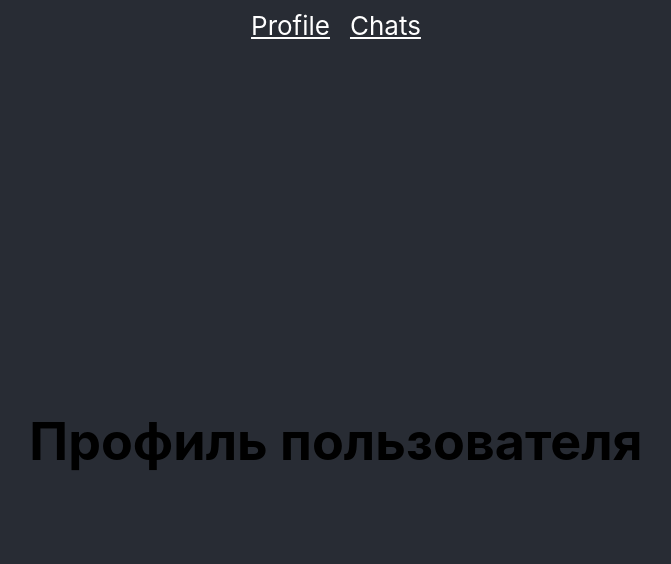
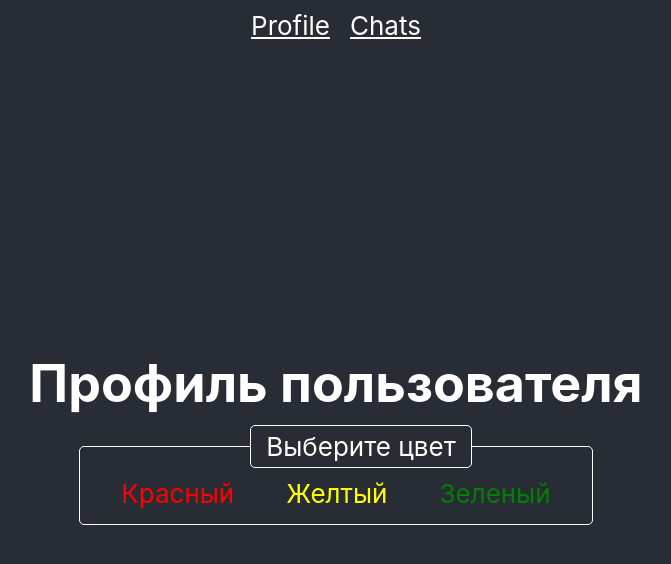
Before and after one commit to Kenshinko/ReactLearn, a React (Create React App) app in the folder Lesson01/app/: page / in a window 1280 px wide. Shown: the top 564 px of the page, without its empty margins (304-975 px from the left). Built offline with nearby package versions, Linux system fonts and the light colour scheme.

Commit message:
lesson05

```diff
--- a/Lesson01/app/package.json
+++ b/Lesson01/app/package.json
@@ -12,8 +12,10 @@
     "@testing-library/user-event": "^13.5.0",
     "react": "^17.0.2",
     "react-dom": "^17.0.2",
+    "react-redux": "^7.2.6",
     "react-router-dom": "^6.2.1",
     "react-scripts": "5.0.0",
+    "redux": "^4.1.2",
     "web-vitals": "^2.1.4"
   },
   "scripts": {
--- a/Lesson01/app/src/components/Profile/index.js
+++ b/Lesson01/app/src/components/Profile/index.js
@@ -1,12 +1,45 @@
+import { useDispatch, useSelector } from 'react-redux';
+import { CHANGE_COLOR } from '../../store/profile/actions';
+
 import './profile.css';
 
 export const Profile = () => {
+  const dispatch = useDispatch();
+  const data = useSelector((state) => state);
+
+  const handleColorChange = (color) => {
+    dispatch({
+      type: CHANGE_COLOR,
+      payload: color.target.id,
+    });
+  }
+
   return (
     <div className="App">
-    <header className="App-header">
-      <h1>Профиль пользователя</h1>
-    </header>
-  </div>
-
+      <header className="App-header">
+        <div className="profile">
+          <h1 className="profile__title" style={{ color: data.color }}>Профиль пользователя</h1>
+          <form>
+            <fieldset className="profile__discolor mixes">
+              <legend className="mixes__title">Выберите цвет</legend>
+              <ul className="mixes__colors">
+                <li className="mixes__colors-red">
+                  <input onChange={handleColorChange} type="radio" id="red" name="color" />
+                  <label htmlFor="red" style={{ color: 'red' }}>Красный</label>
+                </li>
+                <li className="mixes__colors-yellow">
+                  <input onChange={handleColorChange} type="radio" id="yellow" name="color" />
+                  <label htmlFor="yellow" style={{ color: 'yellow' }}>Желтый</label>
+                </li>
+                <li className="mixes__colors-green">
+                  <input onChange={handleColorChange} type="radio" id="green" name="color" />
+                  <label htmlFor="green" style={{ color: 'green' }}>Зеленый</label>
+                </li>
+              </ul>
+            </fieldset>
+          </form>
+        </div>
+      </header>
+    </div>
   );
 };
--- a/Lesson01/app/src/components/Profile/profile.css
+++ b/Lesson01/app/src/components/Profile/profile.css
@@ -0,0 +1,28 @@
+.profile__discolor {
+  border: 1px solid white;
+  border-radius: 5px;
+  margin: 10px 50px 5px;
+  padding: 5px 15px;
+  }
+
+.mixes input {
+  display: none;
+}
+
+.mixes li {
+  margin-bottom: 10px;
+}
+
+.mixes__title {
+  border: 1px solid white;
+  border-radius: 5px;
+  margin: 10px 25px 5px;
+  padding: 5px 15px;
+  color: white;
+}
+
+.mixes__colors {
+  display: flex;
+  justify-content: space-around;
+  list-style: none;
+}
--- /dev/null
+++ b/Lesson01/app/src/store/index.js
@@ -0,0 +1,4 @@
+import { createStore } from 'redux';
+import { profileReducer } from './profile/reducer';
+
+export const store = createStore (profileReducer, window.__REDUX_DEVTOOLS_EXTENSION__ && window.__REDUX_DEVTOOLS_EXTENSION__());
--- /dev/null
+++ b/Lesson01/app/src/store/profile/actions.js
@@ -0,0 +1,10 @@
+export const CHANGE_SHOW_NAME = 'PROFILE:CHANGE_SHOW_NAME';
+export const CHANGE_COLOR = 'PROFILE:CHANGE_COLOR';
+
+export const changeShowName = {
+  type: CHANGE_SHOW_NAME,
+};
+
+export const changeColor = {
+  type: CHANGE_COLOR,
+};
--- /dev/null
+++ b/Lesson01/app/src/store/profile/reducer.js
@@ -0,0 +1,26 @@
+import { CHANGE_COLOR, CHANGE_SHOW_NAME } from './actions';
+
+const initialState = {
+  name: 'Default',
+  showName: false,
+  color: 'white',
+};
+
+export const profileReducer = (state = initialState, action) => {
+  switch (action.type) {
+    case CHANGE_SHOW_NAME: {
+      return {
+        ...state,
+        showName: !state.showName,
+      };
+    }
+    case CHANGE_COLOR: {
+      return {
+        ...state,
+        color: action.payload,
+      };
+    }
+    default:
+      return state;
+  }
+};
```
Also changed, not shown: Lesson01/app/src/App.js (+6 -1 lines), 1 other file (tests, documents, lock files or other folders).
